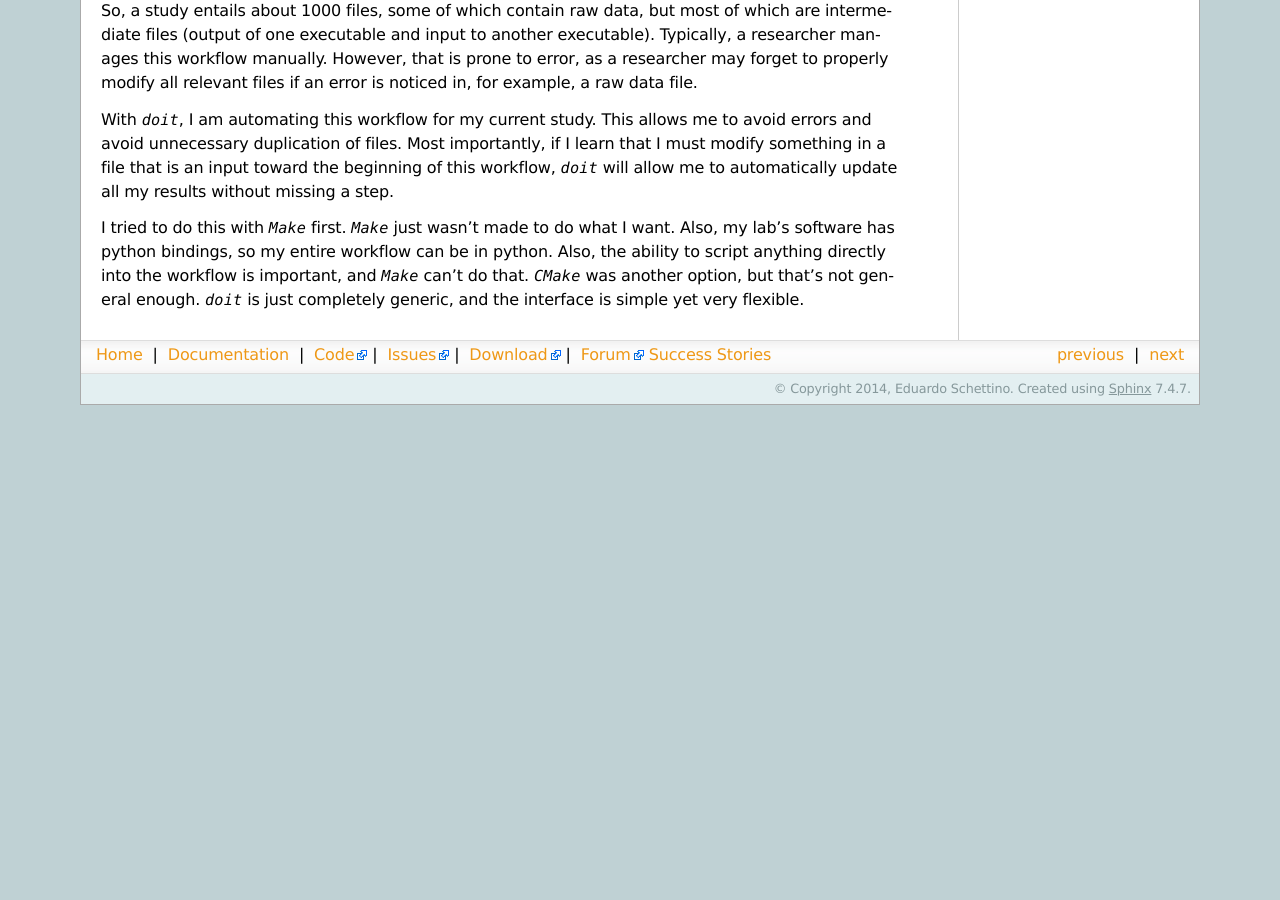
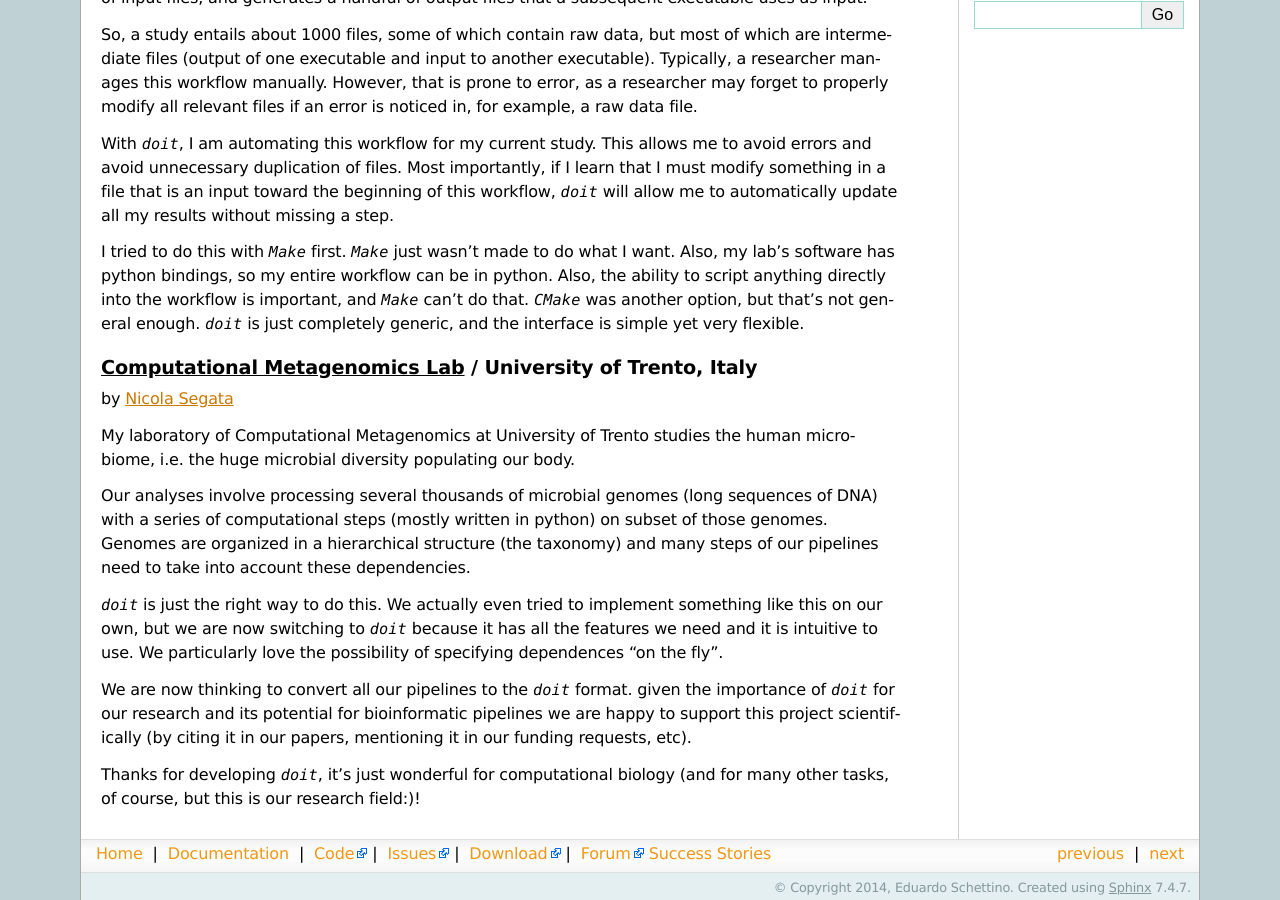
Before and after one commit to pydoit/doit, a Sphinx documentation site: the page built from doc/stories.rst, in a window 1280 px wide and 900 px high, scrolled down 594 px. Built offline with Sphinx 7.4.7, drawn with Linux system fonts in a browser that asks for light colours; before the commit the page ends 999 px from its top, so only the background shows below that; some of the changed text lies outside the part shown.

Commit message:
Adding a success story

```diff
--- a/doc/stories.rst
+++ b/doc/stories.rst
@@ -50,3 +50,29 @@
 important, and `Make` can't do that.
 `CMake` was another option, but that's not general enough.
 `doit` is just completely generic, and the interface is simple yet very flexible.
+
+
+
+`Computational Metagenomics Lab <http://cibiocm.bitbucket.org>`_ / University of Trento, Italy
+^^^^^^^^^^^^^^^^^^^^^^^^^^^^^^^^^^^^^^^^^^^^^^^
+
+by `Nicola Segata <http://cibiocm.bitbucket.org>`_
+
+My laboratory of Computational Metagenomics at University of Trento studies
+the human microbiome, i.e. the huge microbial diversity populating our body.
+
+Our analyses involve processing several thousands of microbial genomes (long sequences of DNA)
+with a series of computational steps (mostly written in python) on subset of those genomes.
+Genomes are organized in a hierarchical structure (the taxonomy) and many steps of our
+pipelines need to take into account these dependencies.
+
+`doit` is just the right way to do this. We actually even tried to implement
+something like this on our own, but we are now switching to `doit` because it has all
+the features we need and it is intuitive to use. We particularly love the possibility of
+specifying dependences "on the fly".
+
+We are now thinking to convert all our pipelines to the `doit` format. given the importance
+of `doit` for our research and its potential for bioinformatic pipelines we are happy
+to support this project scientifically (by citing it in our papers, mentioning it in our funding requests, etc).
+
+Thanks for developing `doit`, it's just wonderful for computational biology (and for many other tasks, of course, but this is our research field:)!
```
